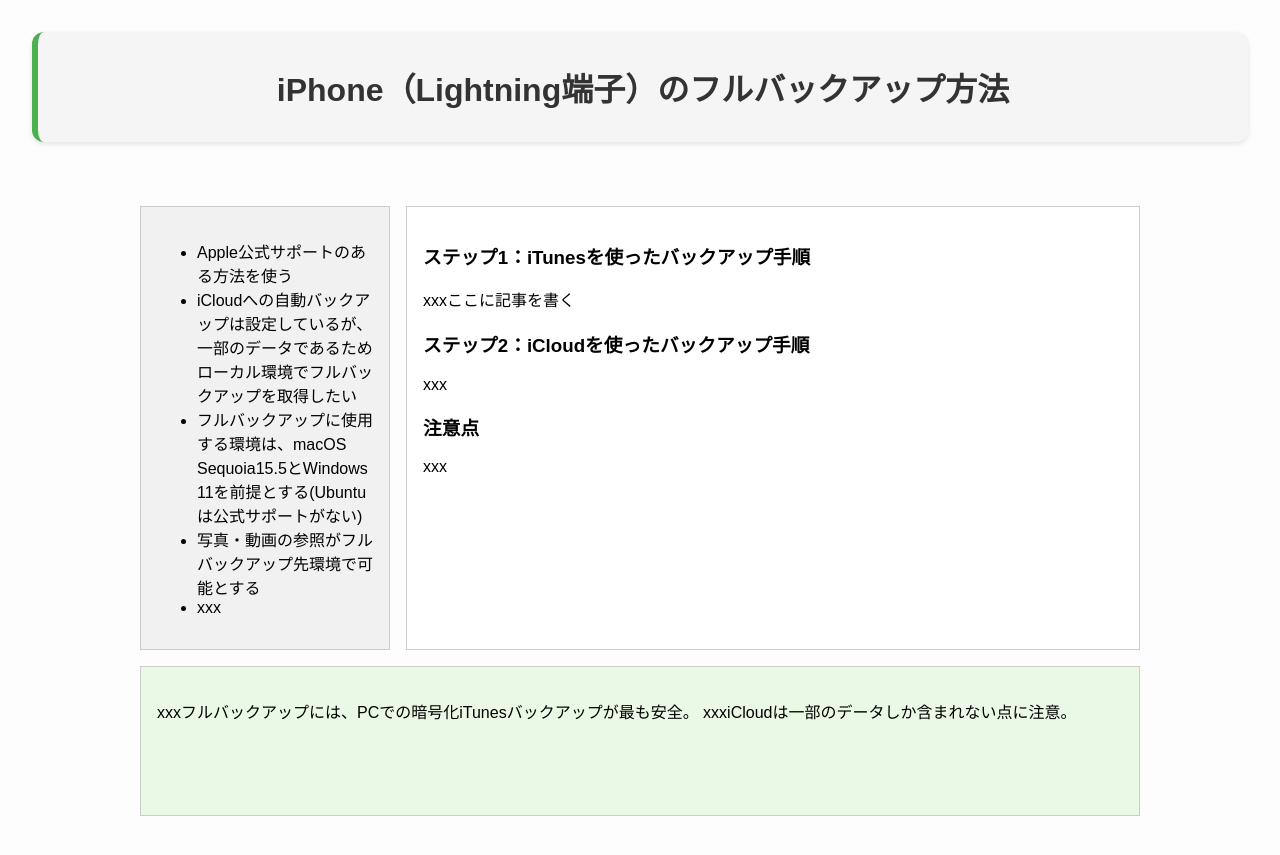
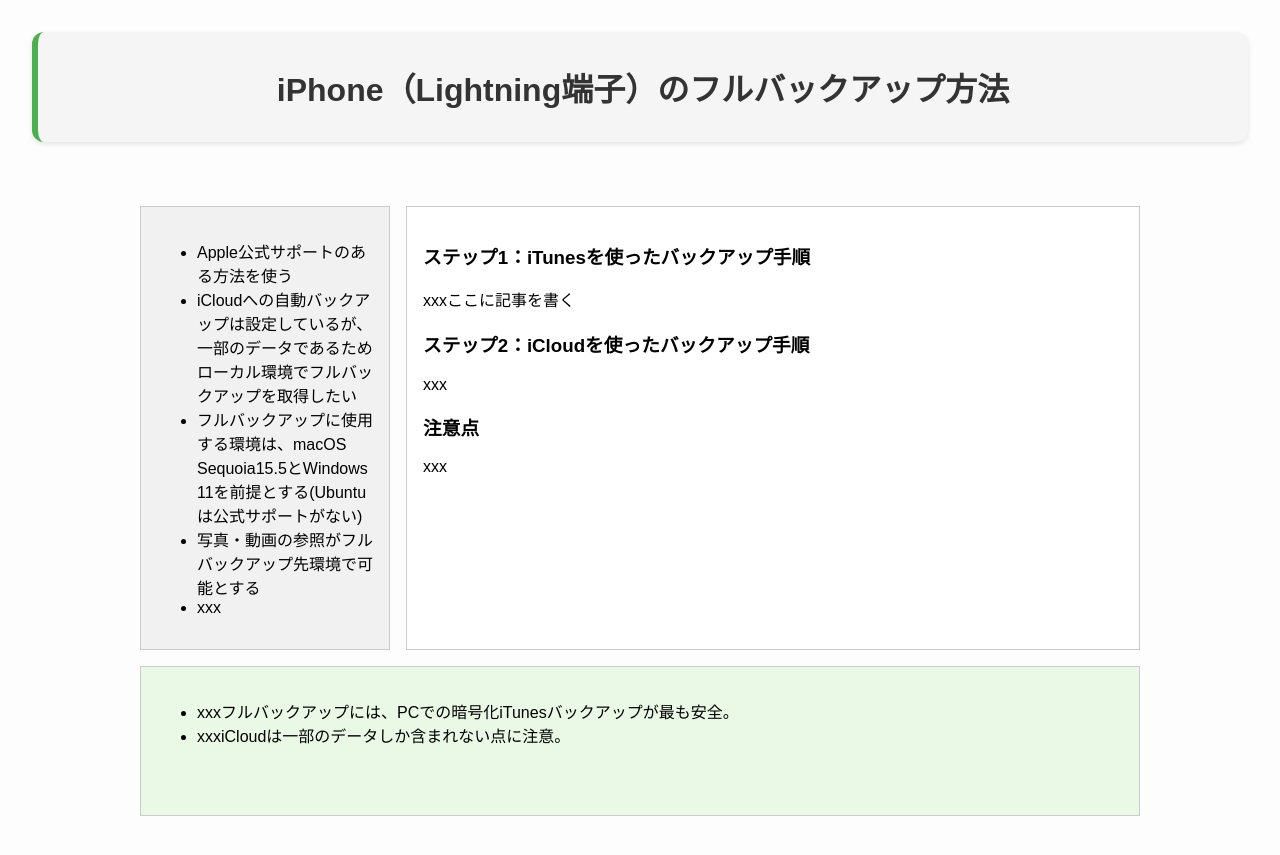
Before and after one commit to kazukifufu/homepage, a Jekyll site: the page built from _posts/2025-07-13-iphone-backup.md, in a window 1280 px wide. Shown: the top 855 px of the page. Built offline with Jekyll 4.4.1, drawn with Linux system fonts in a browser that asks for light colours.

```diff
--- a/_posts/2025-07-13-iphone-backup.md
+++ b/_posts/2025-07-13-iphone-backup.md
@@ -7,8 +7,8 @@ cue: |
   - 写真・動画の参照がフルバックアップ先環境で可能とする
   - xxx
 summary: |
-  xxxフルバックアップには、PCでの暗号化iTunesバックアップが最も安全。
-  xxxiCloudは一部のデータしか含まれない点に注意。
+  - xxxフルバックアップには、PCでの暗号化iTunesバックアップが最も安全。
+  - xxxiCloudは一部のデータしか含まれない点に注意。
 ---
 
 ### ステップ1：iTunesを使ったバックアップ手順
```
